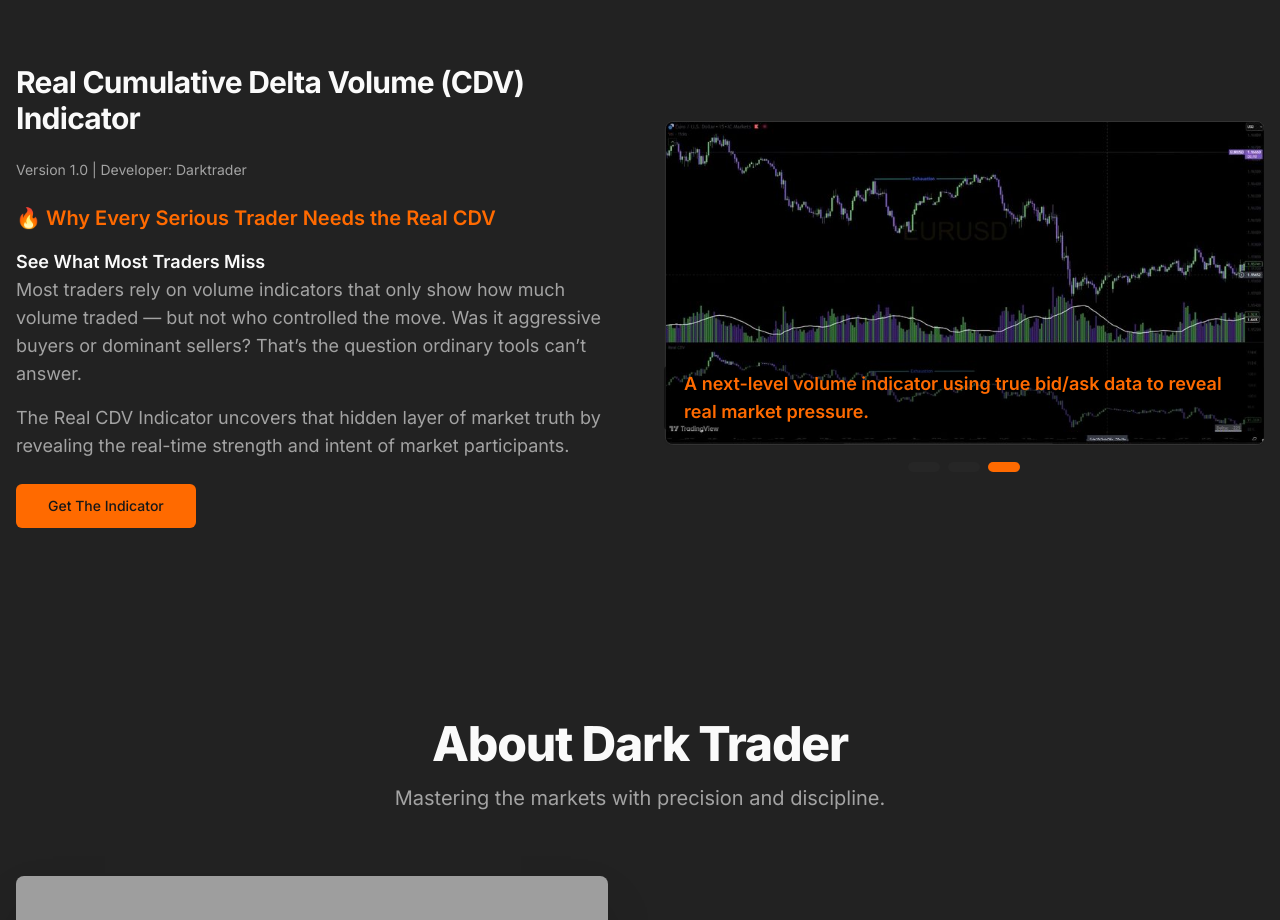
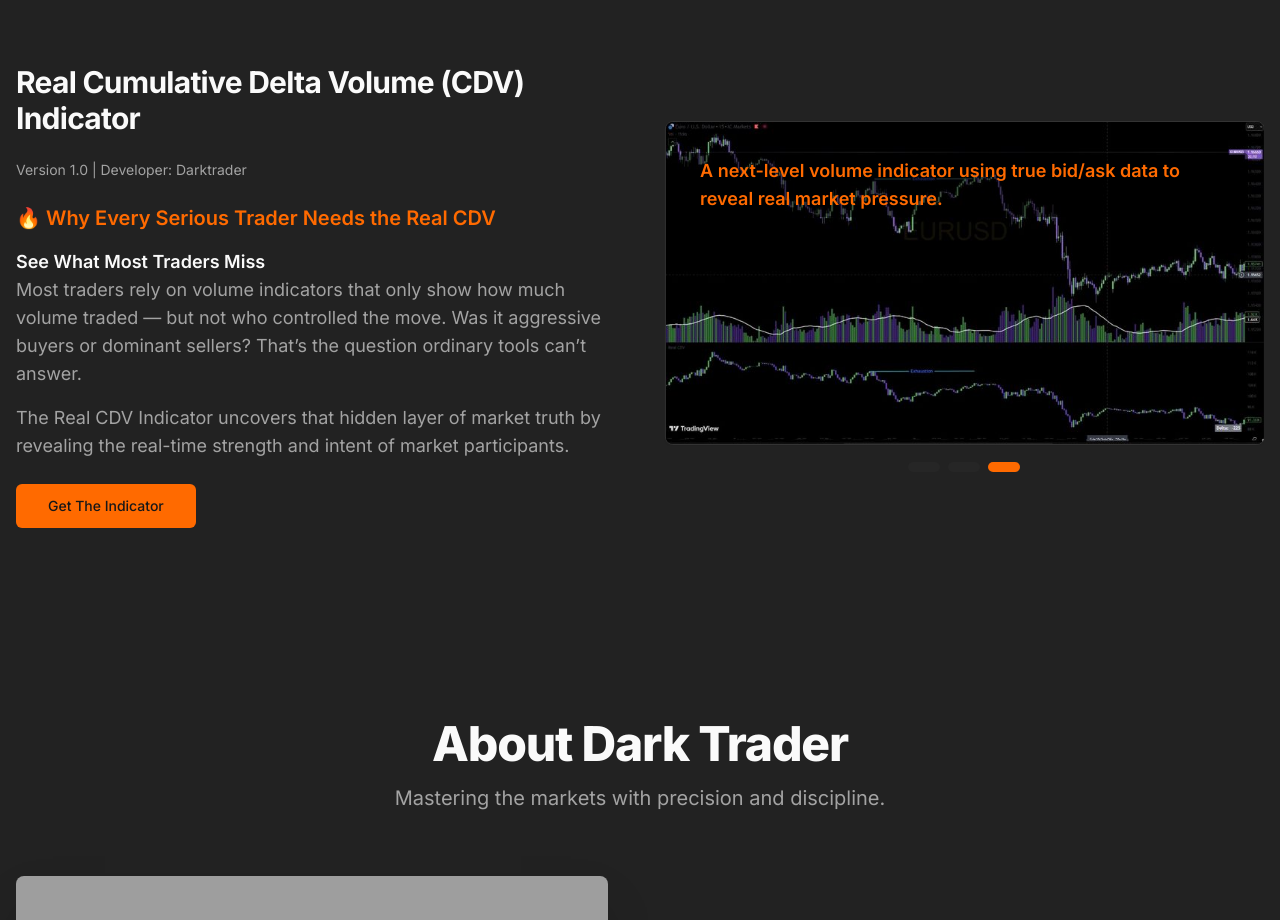
Before and after one commit to samithw/darktweb, a Next.js app: page / in a window 1280 px wide. Shown: the part 7040-7960 px from the top of the page. Built offline with nearby package versions, Linux system fonts and the light colour scheme; grey boxes are pictures that could not be loaded.

Commit message:
error is still there
[{
	"resource": "/home/user/studio/src/components

```diff
--- a/src/components/page/trading-view-section.tsx
+++ b/src/components/page/trading-view-section.tsx
@@ -67,7 +67,9 @@ export default function TradingViewSection() {
   }, [api]);
 
   const scrollTo = (index: number) => {
-    api?.scrollTo(index);
+    if (api) {
+      api.scrollTo(index);
+    }
   }
 
   return (
@@ -129,7 +131,7 @@ export default function TradingViewSection() {
                     </CarouselItem>
                 ))}
                 </CarouselContent>
-                 <div className="absolute bottom-4 left-0 right-0">
+                 <div className="absolute top-4 left-0 right-0 p-4">
                     <p className="text-left text-primary font-semibold text-lg bg-black/50 py-1 px-5 rounded">
                         A next-level volume indicator using true bid/ask data to reveal real market pressure.
                     </p>
```
